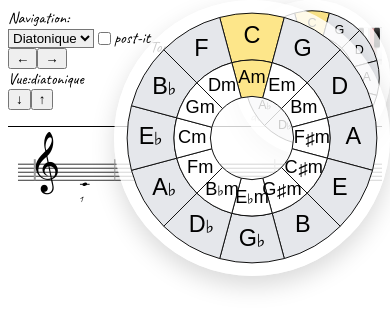
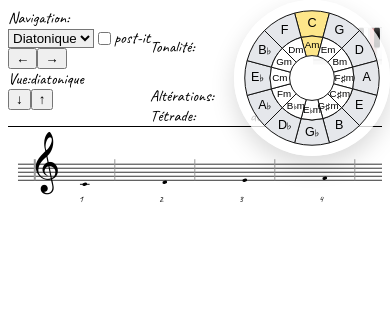
Before and after one commit to rpiccand/music_theory, a React (Vite) app: page / in a window 390 px wide. Shown: the top 328 px of the page. Built offline with nearby package versions, Linux system fonts and the light colour scheme.

Commit message:
fit for mobile

```diff
--- a/src/ScaleNavigator.tsx
+++ b/src/ScaleNavigator.tsx
@@ -168,7 +168,6 @@ const ScaleNavigator: React.FC = () => {
                 />
               </div>
             </div>
-
             {/* Circle of Fifths */}
             <div className="flex-shrink-0">
               <CircleOverlay
@@ -196,9 +195,7 @@ const ScaleNavigator: React.FC = () => {
             onViewPrev={viewNavigation.viewPrev}
           />
 
-          {/* Header Info and Circle for desktop */}
-          <div className="flex items-start gap-8">
-            <div className="flex-1">
+          {/* Header Info only for desktop */}
           <HeaderInfo
             currentKeyPc={headerInfo.currentKey.pc}
             headerAccStr={headerInfo.headerAccStr}
@@ -216,16 +213,6 @@ const ScaleNavigator: React.FC = () => {
             onToggleAlterSchema={() => state.setHideAlterSchema(false)}
             onToggleTetradeSchema={() => state.setHideTetradeSchema(false)}
           />
-            </div>
-            <div className="flex-shrink-0">
-              <CircleOverlay
-                pc={headerInfo.currentKey.pc}
-                size={260}
-                top={0}
-                onSelect={handleCircleSelect}
-              />
-            </div>
-          </div>
         </div>
       </div>
 
```
Lines whose indentation alone changed are shown as unchanged.
